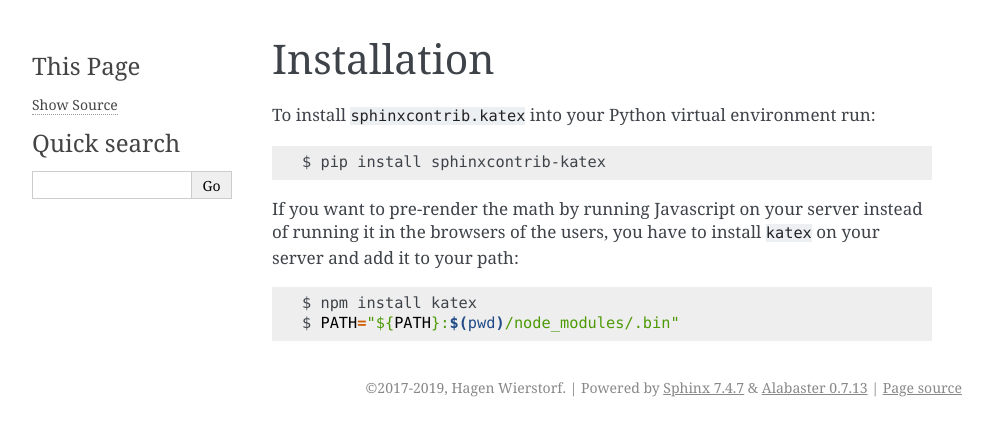
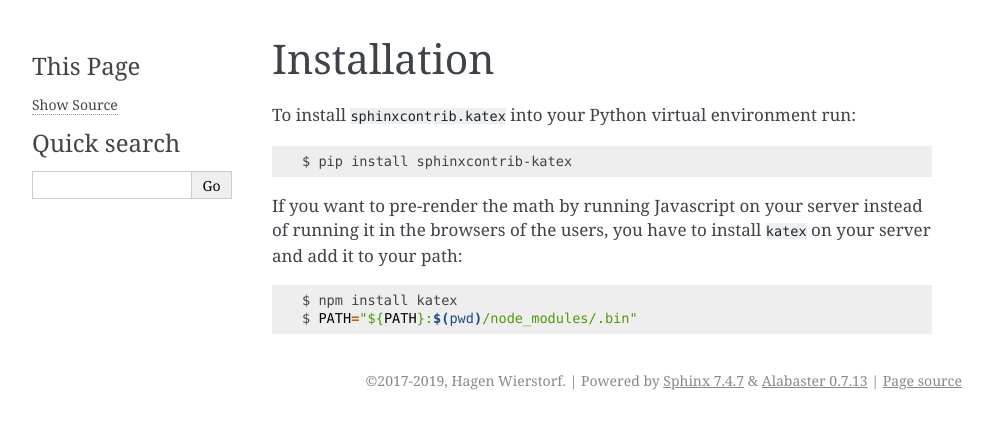
Before and after one commit to hagenw/sphinxcontrib-katex, a Sphinx documentation site: the page built from doc/installation.rst, in a window 1280 px wide. Shown: the top 436 px of the page, without its empty margins (148-1141 px from the left). Built offline with Sphinx 7.4.7, drawn with Linux system fonts in a browser that asks for light colours; formulas are drawn with MathJax 3.

Commit message:
DOC: decrease code font size

```diff
--- a/doc/conf.py
+++ b/doc/conf.py
@@ -50,6 +50,9 @@ katex_prerender = False
 html_title = project
 html_short_title = ""
 htmlhelp_basename = project
+html_theme_options = {
+    'code_font_size': '0.8em',
+}
 
 
 # -- LATEX ---------------------------------------------------------------
```
